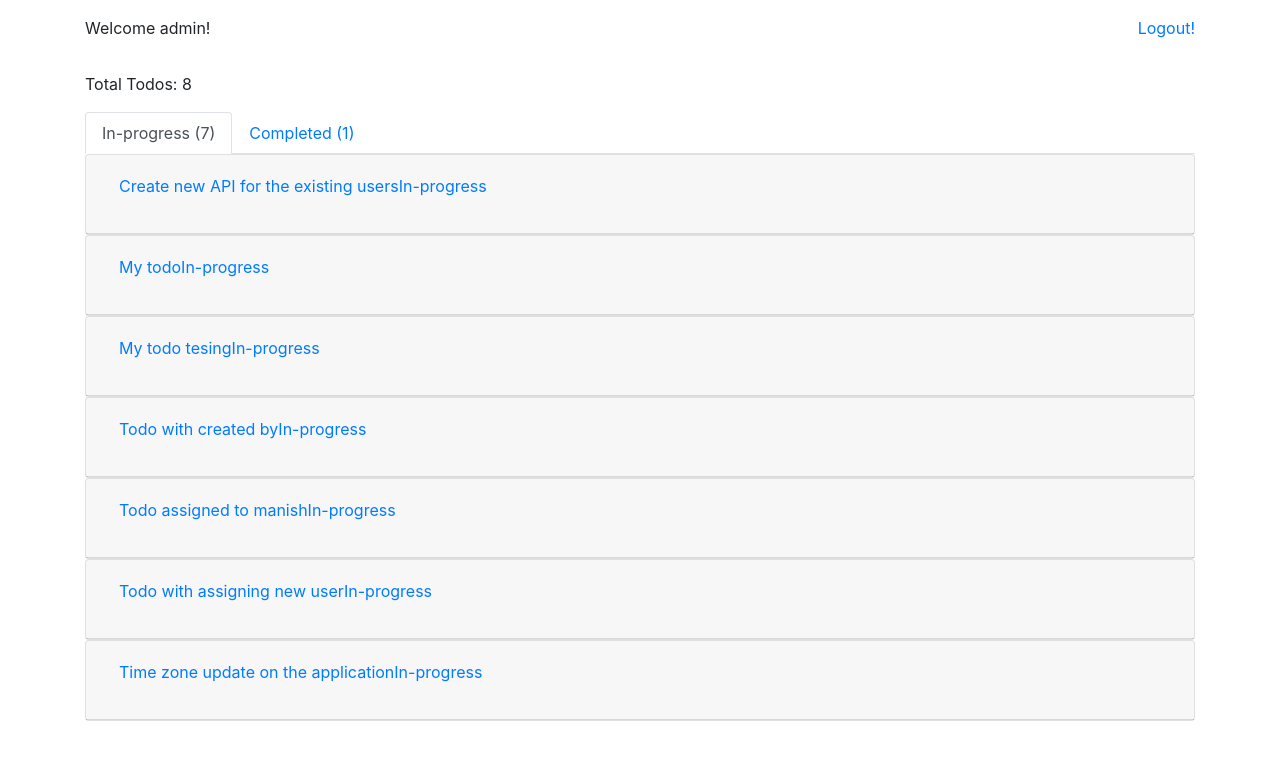
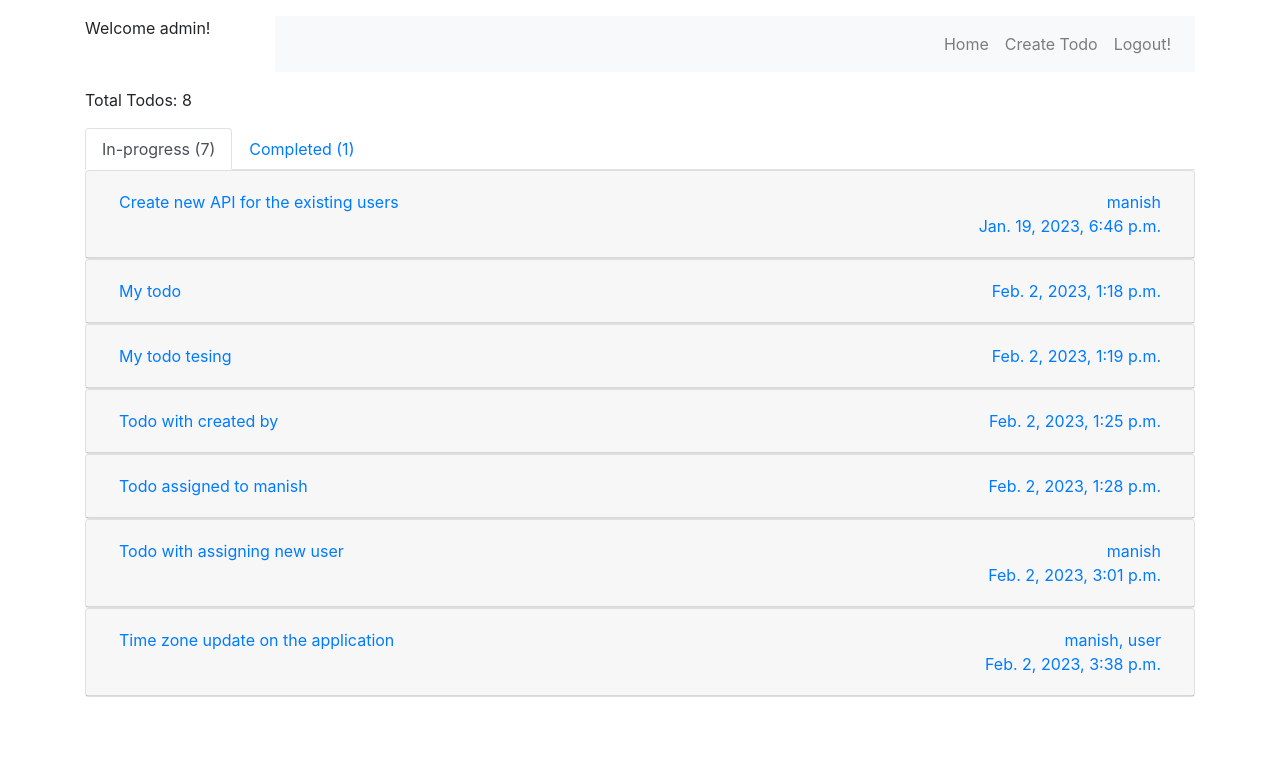
Before and after one commit to manishn19/python-learning, a Django app: page /dashboard/ in a window 1280 px wide. Shown: the top 760 px of the page. Run offline with Django 4.2, Linux system fonts and the light colour scheme; a user stored in the database is signed in; data comes from the database, SQL or seed files in the repository; both versions use the stored data as it was after the commit; some libraries are stand-ins or nearby versions.

Commit message:
Added 'create new todo' template for admin

```diff
--- a/mytodo_class/mytodo/settings.py
+++ b/mytodo_class/mytodo/settings.py
@@ -38,7 +38,10 @@ INSTALLED_APPS = [
     'django.contrib.messages',
     'django.contrib.staticfiles',
     'todo_app',
+    'crispy_forms',
 ]
+
+CRISPY_TEMPLATE_PACK = 'bootstrap4'
 
 MIDDLEWARE = [
     'django.middleware.security.SecurityMiddleware',
@@ -106,7 +109,8 @@ AUTH_PASSWORD_VALIDATORS = [
 
 LANGUAGE_CODE = 'en-us'
 
-TIME_ZONE = 'UTC'
+# TIME_ZONE = 'UTC'
+TIME_ZONE = 'Asia/Calcutta'
 
 USE_I18N = True
 
--- a/mytodo_class/todo_app/static/css/styles.css
+++ b/mytodo_class/todo_app/static/css/styles.css
@@ -1,3 +1,4 @@
+header .navbar-nav{flex: 1; justify-content: end;}
 form label{display: block;}
 form textarea{width: 100%;}
 .todo-header { background-color: #000; color: #fff; padding: 10px; display: flex;}
@@ -8,6 +9,10 @@ span.toto-header-status { flex: 1; text-align: right; font-size:14px;}
 form.comment-form { display: flex; }
 form.comment-form label { margin: 0 10px 0 0; }
 form.todo-form, form.comment-form{padding: 10px; }
+.card-title { display: flex; margin-bottom: 0;}
+.card-title span { flex: 1; text-align: left; }
+span.todo-metadata { display: flex; flex-direction: column; text-align: right; }
+.todo-metadata span{text-align: right;}
 .comment-form textarea{height: 30px; padding: 0 10px;}
 .comments { border-top: 2px solid; margin: 5px 0; }
 .comment-item { display: flex; padding: 10px 0; border-bottom: 1px dashed; }
--- a/mytodo_class/todo_app/templates/dashboard.html
+++ b/mytodo_class/todo_app/templates/dashboard.html
@@ -21,8 +21,16 @@
                         <div class="card">
                         <div class="card-header" id="heading{{forloop.counter}}">
                             <h5 class="mb-0">
-                            <p class="btn btn-link" data-toggle="collapse" data-target="#collapse{{forloop.counter}}" aria-expanded="" aria-controls="collapse{{forloop.counter}}">
-                                <span>{{todo.title}}</span><span>{% if todo.todo_status == True %}Completed{% else %}In-progress{% endif %}</span></p>
+                            <p class="btn btn-link card-title" data-toggle="collapse" data-target="#collapse{{forloop.counter}}" aria-expanded="" aria-controls="collapse{{forloop.counter}}">
+                              <span>{{todo.title}}</span>
+                              <span class="todo-metadata">
+                                <span class="todo-users">
+                                  {% for mylist in todo.assign_to.all %}
+                                      <span>{{ mylist }}{% if not forloop.last %},{% endif %}</span>
+                                  {% endfor %}
+                                </span>
+                                <span class="todo-date">{{todo.created_on}}</span>
+                              </span></p>
                             </h5>
                         </div>
 
@@ -49,8 +57,16 @@
                         <div class="card">
                         <div class="card-header" id="heading{{forloop.counter}}">
                             <h5 class="mb-0">
-                            <p class="btn btn-link" data-toggle="collapse" data-target="#completed{{forloop.counter}}" aria-expanded="" aria-controls="completed{{forloop.counter}}">
-                                <span>{{todo.title}}</span><span>{% if todo.todo_status == True %}Completed{% else %}In-progress{% endif %}</span></p>
+                            <p class="btn btn-link card-title" data-toggle="collapse" data-target="#completed{{forloop.counter}}" aria-expanded="" aria-controls="completed{{forloop.counter}}">
+                                <span>{{todo.title}}</span>
+                                <span class="todo-metadata">
+                                  <span class="todo-users">
+                                    {% for mylist in todo.assign_to.all %}
+                                        <span>{{ mylist }}{% if not forloop.last %},{% endif %}</span>
+                                    {% endfor %}
+                                  </span>
+                                  <span class="todo-date">{{todo.created_on}}</span>
+                                </span></p>
                             </h5>
                         </div>
 
--- a/mytodo_class/todo_app/templates/edit-todo.html
+++ b/mytodo_class/todo_app/templates/edit-todo.html
@@ -8,7 +8,7 @@
                 {% for detail in todo %}
                 <div class="todo-header">
                     <h1 class="todo-title">{{detail.title}}</h1>
-                    <span class="toto-header-status">{{detail.todo_status}}</span>
+                    <span class="toto-header-status">{% if detail.todo_status == False %}In-progress{% else %}Completed{% endif %}</span>
                 </div>
                 <form action="" method="POST" class="todo-form">{% csrf_token %}
                     {% for message in messages %}
--- a/mytodo_class/todo_app/templates/header.html
+++ b/mytodo_class/todo_app/templates/header.html
@@ -1,4 +1,35 @@
 {% if user.is_authenticated %}
+    {% if user.is_superuser %}
+    <header>
+        <div class="container py-3">
+            <div class="row">
+                <div class="col-md-2">
+                    <p>Welcome {{user.get_username}}!</p>
+                </div>
+                <div class="col-md-10 text-right">
+                    <nav class="navbar navbar-expand-lg navbar-light bg-light">
+                        <button class="navbar-toggler" type="button" data-toggle="collapse" data-target="#navbarNavDropdown" aria-controls="navbarNavDropdown" aria-expanded="false" aria-label="Toggle navigation">
+                          <span class="navbar-toggler-icon"></span>
+                        </button>
+                        <div class="collapse navbar-collapse" id="navbarNavDropdown">
+                          <ul class="navbar-nav">
+                            <li class="nav-item">
+                              <a class="nav-link" href="/">Home</a>
+                            </li>
+                            <li class="nav-item">
+                              <a class="nav-link" href="{% url 'create_todo' %}">Create Todo</a>
+                            </li>
+                            <li class="nav-item">
+                                <a class="nav-link" href="{% url 'logout' %}">Logout!</a>
+                            </li>
+                          </ul>
+                        </div>
+                      </nav>
+                </div>
+            </div>
+        </div>
+    </header>
+    {% else %}
     <header>
         <div class="container py-3">
             <div class="row">
@@ -12,3 +43,4 @@
         </div>
     </header>
     {% endif %}
+{% endif %}
--- a/mytodo_class/todo_app/templates/index.html
+++ b/mytodo_class/todo_app/templates/index.html
@@ -22,7 +22,7 @@
                         <div class="card-header" id="heading{{forloop.counter}}">
                             <h5 class="mb-0">
                             <p class="btn btn-link" data-toggle="collapse" data-target="#collapse{{forloop.counter}}" aria-expanded="" aria-controls="collapse{{forloop.counter}}">
-                                <span>{{todo.title}}</span><span>{% if todo.todo_status == True %}Completed{% else %}In-progress{% endif %}</span></p>
+                                <span>{{todo.title}}</span></p>
                             </h5>
                         </div>
 
@@ -50,7 +50,7 @@
                         <div class="card-header" id="heading{{forloop.counter}}">
                             <h5 class="mb-0">
                             <p class="btn btn-link" data-toggle="collapse" data-target="#completed{{forloop.counter}}" aria-expanded="" aria-controls="completed{{forloop.counter}}">
-                                <span>{{todo.title}}</span><span>{% if todo.todo_status == True %}Completed{% else %}In-progress{% endif %}</span></p>
+                                <span>{{todo.title}}</span></p>
                             </h5>
                         </div>
 
--- a/mytodo_class/todo_app/urls.py
+++ b/mytodo_class/todo_app/urls.py
@@ -1,5 +1,5 @@
 from django.urls import path
-from .views import IndexView, LoginView, LogoutView, TodoDetail, AdminDashboard
+from .views import IndexView, LoginView, LogoutView, TodoDetail, AdminDashboard, AdminCreateTodo
 from django.contrib.auth import logout
 
 urlpatterns = [
@@ -7,5 +7,6 @@ urlpatterns = [
     path('logout/', LogoutView.as_view(), name='logout'),
     path('', IndexView.as_view(), name='home'),
     path('dashboard/', AdminDashboard.as_view(), name='dashboard'),
+    path('create-todo/', AdminCreateTodo.as_view(), name='create_todo'),
     path('edit-todo/<int:id>/', TodoDetail.as_view(), name='edit_todo'),
 ]
--- a/mytodo_class/todo_app/views.py
+++ b/mytodo_class/todo_app/views.py
@@ -8,7 +8,7 @@ from django.core.exceptions import PermissionDenied
 from django.contrib.auth import login, logout, authenticate
 from django.shortcuts import HttpResponse, HttpResponseRedirect, render, get_object_or_404
 from .models import Todo
-from .forms import CommentForm
+from .forms import CommentForm, AddTodoForm
 
 
 class IndexView(View):
@@ -90,6 +90,30 @@ class AdminDashboard(UserPassesTestMixin, View):
         return render(request, 'dashboard.html', {'todos': todos, 'completed': complete_task, 'progress': progress_task})
 
 
+class AdminCreateTodo(UserPassesTestMixin, View):
+    """
+    Only admin can create new Todo
+    """
+    login_url = '/login/'
+    # template_name = 'create-todo.html'
+
+    def test_func(self):
+        return self.request.user.is_superuser
+
+    def get(self, request):
+        form = AddTodoForm()
+        return render(request, 'create-todo.html', {'form': form})
+
+    def post(self, request):
+        form = AddTodoForm(request.POST)
+        if form.is_valid:
+            todo = form.save(commit=False)
+            todo.created_by = self.request.user
+            todo.save()
+            form.save_m2m()
+            return render(request, 'create-todo.html', {'form': form, 'message': 'A Todo added!'})
+
+
 class LoginView(View):
     """
     Login for the users
```
Also changed, not shown: mytodo_class/todo_app/forms.py (+7 -1 lines), mytodo_class/todo_app/templates/create-todo.html (added, +31 -0 lines), mytodo_class/db.sqlite3, 1 other file. Lines whose indentation alone changed are shown as unchanged.
